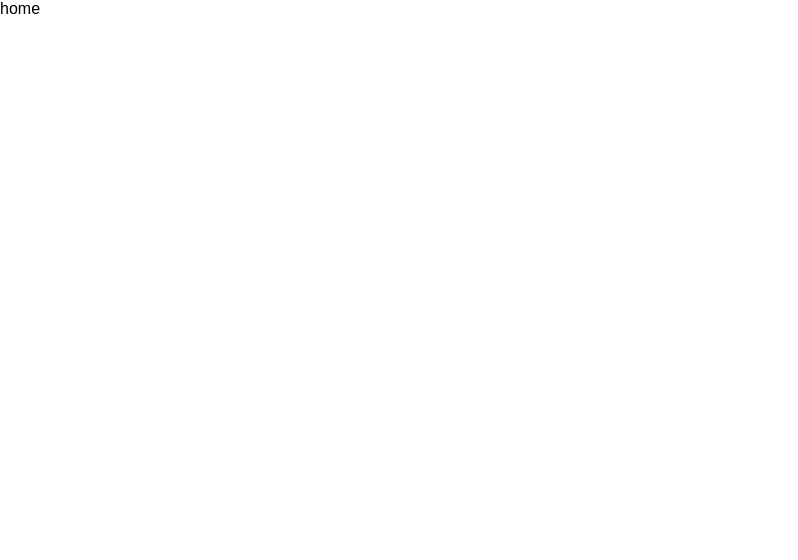
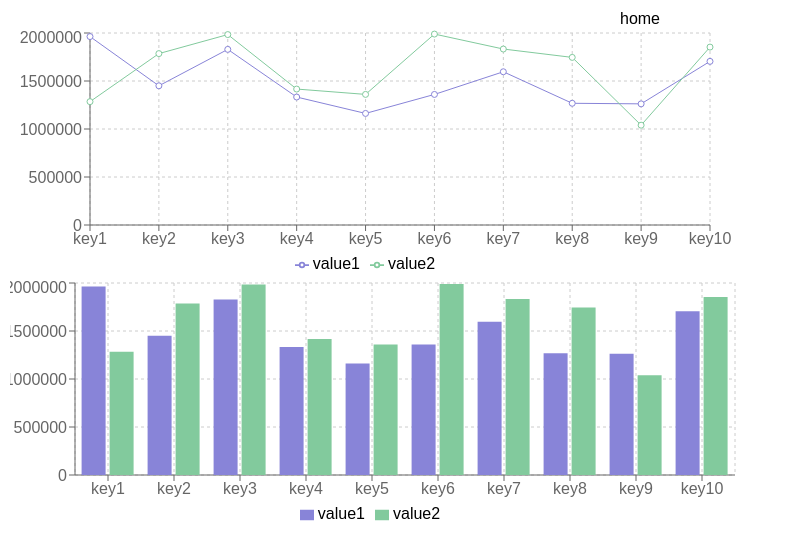
Before and after one commit to tohashi/charts, a React (Create React App) app: page /recharts in a window 1280 px wide. Shown: the top 560 px of the page, without its empty margins (0-798 px from the left). Built offline with nearby package versions, Linux system fonts and the light colour scheme.

Commit message:
recharts

```diff
--- a/package.json
+++ b/package.json
@@ -6,7 +6,8 @@
     "react": "^16.2.0",
     "react-dom": "^16.2.0",
     "react-router-dom": "^4.2.2",
-    "react-scripts": "1.1.1"
+    "react-scripts": "1.1.1",
+    "recharts": "^1.0.0-beta.10"
   },
   "scripts": {
     "start": "react-scripts start",
--- a/src/App.css
+++ b/src/App.css
@@ -1,5 +1,6 @@
 .App {
   text-align: center;
+  margin: 10px;
 }
 
 .App-logo {
--- a/src/App.js
+++ b/src/App.js
@@ -1,22 +1,22 @@
 // @flow
 
 import React, { Component } from 'react';
-import { BrowserRouter as Router, Route, Link } from "react-router-dom";
+import { BrowserRouter as Router, Route, Link } from 'react-router-dom';
+import Home from './components/Home';
+import RechartsSample from './components/RechartsSample';
+import './App.css';
 
 class App extends Component<void> {
   render() {
     return (
       <Router>
-        <Route excact path="/" component={Home} />
+        <div className="App">
+          <Route excact path="/" component={Home} />
+          <Route path="/recharts" component={RechartsSample} />
+        </div>
       </Router>
     );
   }
 }
 
-function Home() {
-  return (
-    <div>home</div>
-  );
-}
-
 export default App;
--- /dev/null
+++ b/src/components/Home.js
@@ -0,0 +1,9 @@
+// @flow
+
+import React, { Component } from 'react';
+
+export default function Home() {
+  return (
+    <div>home</div>
+  );
+}
--- /dev/null
+++ b/src/components/RechartsSample.js
@@ -0,0 +1,41 @@
+// @flow
+
+import React, { Component } from 'react';
+import {
+  BarChart,
+  LineChart,
+  XAxis,
+  YAxis,
+  Legend,
+  Bar,
+  Tooltip,
+  CartesianGrid,
+  Line
+} from 'recharts';
+import data from '../data';
+
+export default function RechartsSample() {
+  return (
+    <div>
+      <LineChart width={730} height={250} data={data}
+        margin={{ top: 5, right: 30, left: 20, bottom: 5 }}>
+        <CartesianGrid strokeDasharray="3 3" />
+        <XAxis dataKey="name" />
+        <YAxis />
+        <Tooltip />
+        <Legend />
+        <Line type="linear" dataKey="value1" stroke="#8884d8" />
+        <Line type="linear" dataKey="value2" stroke="#82ca9d" />
+      </LineChart>
+      <BarChart width={730} height={250} data={data}>
+        <CartesianGrid strokeDasharray="3 3" />
+        <XAxis dataKey="name" />
+        <YAxis />
+        <Tooltip />
+        <Legend />
+        <Bar dataKey="value1" fill="#8884d8" />
+        <Bar dataKey="value2" fill="#82ca9d" />
+      </BarChart>
+    </div>
+  );
+}
--- /dev/null
+++ b/src/data.js
@@ -0,0 +1,15 @@
+// @flow
+
+function rand(value: number): number {
+  return Math.floor(Math.random() * value) + value;
+}
+
+const data = [];
+
+for (let i = 1; i <= 10; i++) {
+  data.push(
+    { name: `key${i}`, value1: rand(1000000), value2: rand(1000000) }
+  );
+}
+
+export default data;
```
Also changed, not shown: 1 other file (tests, documents, lock files or other folders).
